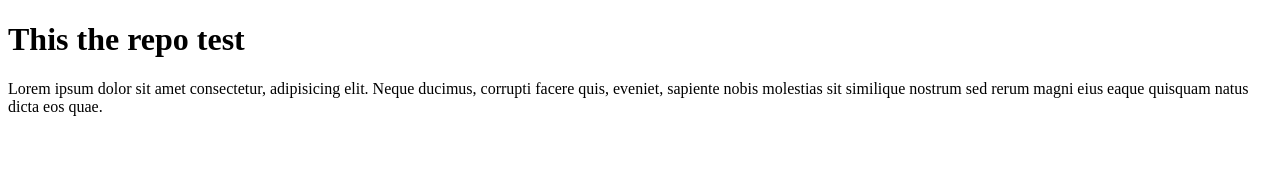
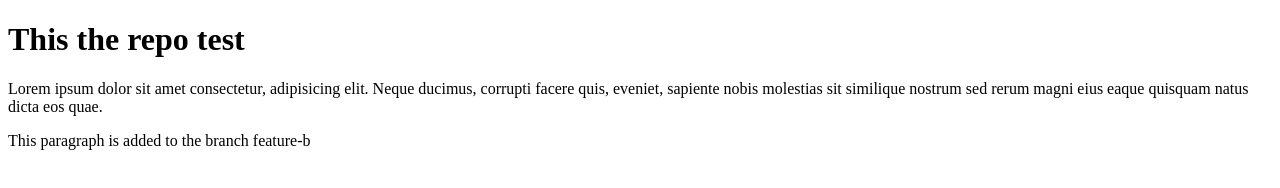
Before and after one commit to Busanz/git-practice, a plain HTML site: page index.html in a window 1280 px wide. Drawn offline with Linux system fonts and the light colour scheme.

Commit message:
Add paragraph to feature-b branch

```diff
--- a/index.html
+++ b/index.html
@@ -13,6 +13,7 @@
         corrupti facere quis, eveniet, sapiente nobis molestias sit similique
         nostrum sed rerum magni eius eaque quisquam natus dicta eos quae.
       </p>
+      <p>This paragraph is added to the branch feature-b</p>
     </div>
   </body>
 </html>
```
